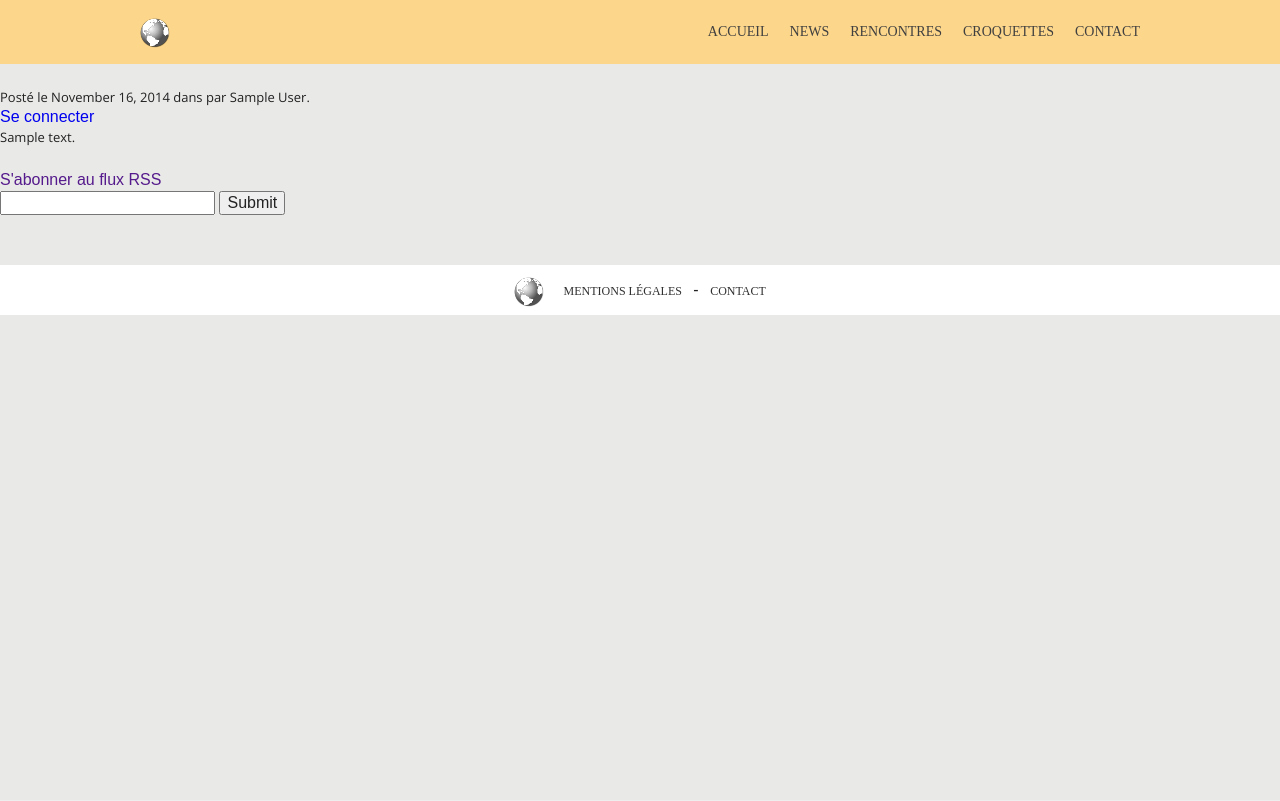
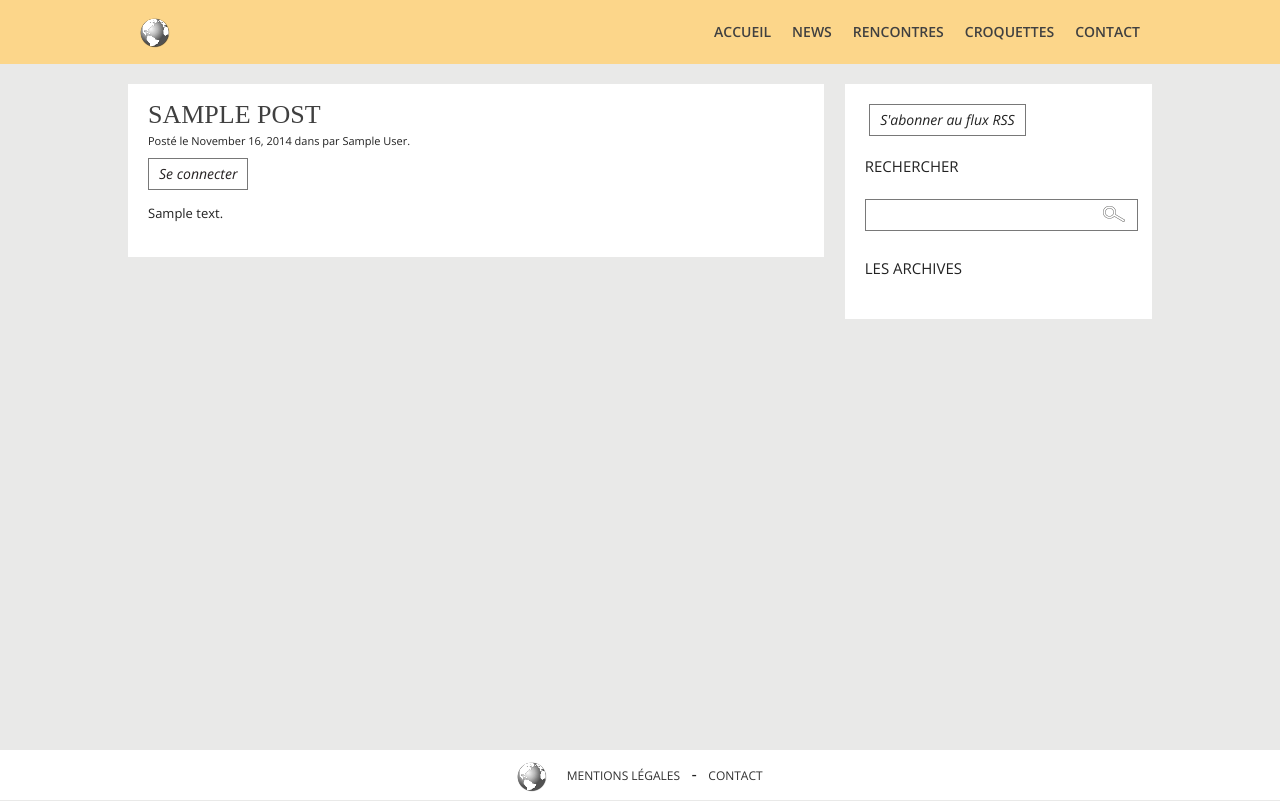
Before and after one commit to DogeSARL/doge-sarl-wordpress, a WordPress theme: template themes/doge/single-evenement.php in a window 1280 px wide. Before the commit the page ends 315 px from the top, so only its background shows below. Run offline with PHP 8.4 and a stand-in for WordPress, Linux system fonts and the light colour scheme; the site name, menu and one post (Sample post) are stand-ins, and other content is empty; some libraries are stand-ins or nearby versions; some web fonts are replaced.

Commit message:
intégration de calendar et single evt , formulaire revu

```diff
--- a/themes/doge/functions.php
+++ b/themes/doge/functions.php
@@ -488,3 +488,5 @@
 function doge_register_theme_menu() {
     register_nav_menu( 'primary', 'Menu Principal' );
 }
+
+add_filter('show_admin_bar', '__return_false');
--- a/themes/doge/header.php
+++ b/themes/doge/header.php
@@ -14,7 +14,7 @@
 <!--[if lt IE 7]>      <html class="no-js lt-ie9 lt-ie8 lt-ie7"> <![endif]-->
 <!--[if IE 7]>         <html class="no-js lt-ie9 lt-ie8"> <![endif]-->
 <!--[if IE 8]>         <html class="no-js lt-ie9"> <![endif]-->
-<!--[if gt IE 8]><!--> <html class="no-js" <?php language_attributes(); ?> <!--<![endif]-->
+<!--[if gt IE 8]><!--> <html class="no-js" <?php language_attributes(); ?> > <!--<![endif]-->
     <head>
         <meta charset="<?php bloginfo( 'charset' ); ?>">
         <meta http-equiv="X-UA-Compatible" content="IE=edge">
--- a/themes/doge/js/main.js
+++ b/themes/doge/js/main.js
@@ -15,6 +15,10 @@
 	titleHome();
 });
 
+$(window).on('load resize' , function(){
+	resizeContainer();
+});
+
 function titleHome(){
 	if($('#home h2').length){
 		var maxHeight = 0;
@@ -27,3 +31,11 @@
 		$('#home h2').height(maxHeight);
 	}
 }
+
+function resizeContainer(){
+	var heightContainer = $('#container').height();
+	var heightBody = $('body').height();
+	if( heightContainer < heightBody ){
+		$('#container').height(heightBody -100);
+	}
+}
--- a/themes/doge/searchform.php
+++ b/themes/doge/searchform.php
@@ -1,6 +1,8 @@
-
-
-<form method="get" id="form" action="<?php bloginfo('url'); ?>/">
-  <input type="text" value="<?php the_search_query(); ?>" name="s" id="s">
-  <input type="submit" id="submit">
-</form>
+<div id="blog_search_form_wrapper">
+	<form id="blog_search_form" action="<?php bloginfo('siteurl'); ?>"  method="get">
+		<fieldset>
+			<input id="search" class="searchInput" type="search" value="<?php echo trim( get_search_query() ); ?>" name="s">
+			<input class="iconSearch" type="image"  alt="Recherche" src="<?php bloginfo('template_url'); ?>/img/searchformimg.png">
+		</fieldset>
+	</form>
+</div>
--- a/themes/doge/sidebar.php
+++ b/themes/doge/sidebar.php
@@ -1,11 +1,12 @@
-<div class="sidebar">
 <!-- Bouton RSS -->
+<div class="subscribeBox">
 	<a href="<?php bloginfo('rss2_url'); ?>">S'abonner au flux RSS</a>
+</div>
 <!-- Formulaire de recherche -->
+<p class="archives_titles">Rechercher</p>
 <?php get_search_form(); ?>
 <!-- Archives -->
+<p class="archives_titles">Les archives</p>
 <ul class="list">
 	<?php wp_get_archives('type=monthly'); ?>
 </ul>
-
-</div>
--- a/themes/doge/single-evenement.php
+++ b/themes/doge/single-evenement.php
@@ -4,12 +4,13 @@
  */
 ?>
 
-
 <?php get_header(); ?>
-    <div class="main single">
+    <div id="single_event_page" class="clearfix">
+        <div class="main single clearfix">
+            <div class="col70">
                 <?php if (have_posts()) : ?>
                     <?php while (have_posts()) : the_post(); ?>
-                <div class="post">
+                        <div class="post clearfix">
                             <h1 class="post-title"><?php the_title(); ?></h1>
                             <p class="post-info">
                                 Posté le <?php the_date(); ?> dans <?php the_category(', '); ?> par <?php the_author(); ?>.
@@ -37,5 +38,7 @@
                     <?php endwhile; ?>
                 <?php endif; ?>
             </div>
-<?php get_sidebar(); ?>
+            <div class="col30 sidebar"><?php get_sidebar(); ?></div>
+        </div>
+    </div>
 <?php get_footer(); ?>
--- a/themes/doge/style.css
+++ b/themes/doge/style.css
@@ -125,16 +125,20 @@
     text-decoration: none;
 }
 
-
 body, html{
-    min-height: 100%;
     width: 100%;
     margin: 0;
     padding: 0;
+    min-width:1024px;
+}
+
+html{
+    height: 100%;
 }
 
 body{
     background-color:#e9e9e8;
+    min-height: 100%;
 }
 
 header{
@@ -167,10 +171,11 @@
     padding: 0;
     display:block;
     float: left;
-    font-family: 'Verlag-Book';
+    font-family: 'Open Sans', sans-serif;
     font-weight: normal;
     font-style: normal;
     font-size: 14px;
+    font-weight: 600;
     text-transform: uppercase;
 }
 
@@ -211,6 +216,8 @@
     padding: 0;
     width: 100%;
     height: auto;
+    position: relative;
+    padding-bottom: 100px;
 }
 
 #home{
@@ -277,6 +284,7 @@
     z-index: 100;
     top: 0;
     left: 0;
+    margin-top: -450px;
 }
 
 .content_wrapper{
@@ -491,6 +499,9 @@
     width: 100%;
     background: #ffffff;
     margin-top:50px;
+    position: absolute;
+    bottom: 0;
+    left: 0;
 }
 
 #insidefooter{
@@ -504,13 +515,244 @@
 #insidefooter a{
     display: inline-block;
     vertical-align: middle;
-    font-family: 'Verlag-Book';
+    font-family: 'Open Sans', sans-serif;
     font-size: 12px;
     color: #303030;
     text-transform: uppercase;
+    -webkit-transition: opacity .3s ease-in-out;
+    -moz-transition: opacity .3s ease-in-out;
+    -o-transition: opacity .3s ease-in-out;
+    transition: opacity .3s ease-in-out;
 }
 
+#insidefooter a:hover{
+    opacity: 0.6;
+}
 
+#calendar{
+    width: 85%;
+    margin: 0 auto;
+    padding: 20px;
+    -webkit-box-sizing:border-box;
+    -moz-box-sizing:border-box;
+    box-sizing: border-box;
+}
+
+#calendar_wrapper{
+    width: 1024px;
+    margin: 0 auto;
+    background-color: white;
+}
+
+#calendar_page .page-header{
+    width: 1024px;
+    margin: 0 auto;
+    margin: 84px auto 20px;
+    background-color: white;
+    padding: 20px;
+    border: none;
+    line-height: 34px;
+}
+
+#calendar_page h3{
+    margin: 0;
+    display: inline-block;
+    font-family: "Open Sans",sans-serif;
+    font-size: 15px;
+    font-weight: 600;
+    text-transform: uppercase;
+    vertical-align: middle;
+}
+
+#single_event_page .main.single{
+    margin: 84px auto 0;
+    width: 1024px;
+}
+
+#single_event_page .post{
+    margin: 0 auto;
+    background-color: white;
+    padding: 20px;
+    -webkit-box-sizing:border-box;
+    -moz-box-sizing:border-box;
+    box-sizing: border-box;
+}
+
+#single_event_page .post h1{
+    font-family: 'SabonBold';
+    font-size: 26px;
+    font-weight: normal;
+    font-style: normal;
+    color:#404040;
+    line-height: 22px;
+    text-transform: uppercase;
+    margin: 0 0 7px 0;
+}
+
+.col70{
+    float: left;
+    width: 68%;
+    display: block;
+    margin-right: 2%;
+}
+
+.col30{
+    display: block;
+    float: left;
+    width: 30%;
+}
+
+.sidebar{
+    background-color: white;
+    display: block;
+    height: auto;
+    margin: 0;
+    padding: 20px;
+    -webkit-box-sizing:border-box;
+    -moz-box-sizing:border-box;
+    box-sizing: border-box;
+}
+
+p.post-info{
+    font-size: 11px;
+    margin-bottom: 10px;
+}
+
+.post-comments{
+    margin-top: 15px;
+}
+
+p.nocomments{
+    font-size: 11px;
+    font-style: italic;
+}
+
+.subscribeBox{
+    display: inline-block;
+}
+
+.subscribeBox a{
+    border: 1px solid #787878;
+    color: #262223;
+    display: inline-block;
+    font-family: "Open Sans",sans-serif;
+    font-size: 14px;
+    font-style: italic;
+    font-weight: normal;
+    height: auto;
+    padding: 5px 10px;
+    -webkit-transition: 0.2s ease-out;
+    -moz-transition: 0.2s ease-out;
+    -ms-transition: 0.2s ease-out;
+    -o-transition: 0.2s ease-out;
+    transition: 0.2s ease-out;
+}
+
+.subscribeBox a:hover{
+    color: #FFF;
+    background: #fcd68a;
+    border:1px solid #fcd68a;
+}
+
+.subscribeBox a{
+    color: #262223;
+    text-decoration:none;
+    -webkit-transition: 0.2s ease-out;
+    -moz-transition: 0.2s ease-out;
+    -ms-transition: 0.2s ease-out;
+    -o-transition: 0.2s ease-out;
+    transition: 0.2s ease-out;
+}
+
+.subscribeBox a:hover{
+    color:#fff;
+}
+
+.post-content{
+    margin-top:14px;
+}
+
+.post-content p{
+    margin-bottom: 7px;
+}
+
+.sidebar a{
+    font-family: "Open Sans",sans-serif;
+    font-size: 14px;
+    color: #222;
+}
+
+.archives_titles{
+    font-size: 15px;
+    text-transform: uppercase;
+    margin-top: 20px;
+}
+
+.sidebar #form{
+    margin:0;
+}
+
+.sidebar ul.list{
+    padding-left: 15px;
+    margin: 20px 0 0;
+}
+
+.sidebar ul.list li{
+    font-family: "Open Sans",sans-serif;
+    font-size: 14px;
+    font-style: italic;
+    color: #222;
+}
+
+.sidebar ul.list li a{
+    -webkit-transition: 0.2s ease-out;
+    -moz-transition: 0.2s ease-out;
+    -ms-transition: 0.2s ease-out;
+    -o-transition: 0.2s ease-out;
+    transition: 0.2s ease-out;
+}
+
+.sidebar ul.list li a:hover{
+    opacity: 0.6;
+}
+
+#blog_search_form_wrapper {
+    margin: 0 0 27px;
+    max-width: 100%;
+    width: auto;
+}
+
+#blog_search_form {
+    margin: 0;
+    max-width: 100%;
+    padding: 0;
+    position: relative;
+    width: auto;
+}
+
+#blog_search_form fieldset {
+    border: 0 none;
+    margin: 0;
+    max-width: 100%;
+    padding: 0;
+    width: auto;
+}
+
+#blog_search_form .searchInput {
+    border: 1px solid #797979;
+    height: 28px;
+    width: 100%;
+}
+
+.iconSearch {
+    cursor: pointer;
+    display: block;
+    height: 16px;
+    position: absolute;
+    right: 7px;
+    top: 7px;
+    width: 22px;
+}
 /* ==========================================================================
    Helper classes
    ========================================================================== */
```
Also changed, not shown: themes/doge/calendar.php (+5 -4 lines), themes/doge/content.php (deleted, +0 -11 lines), themes/doge/css/bootstrap.css, themes/doge/img/searchformimg.png (added), themes/doge/stats.php (renamed from themes/doge/page.php), themes/doge/template-a.php (renamed from themes/doge/modele1.php). Lines whose indentation alone changed are shown as unchanged.
